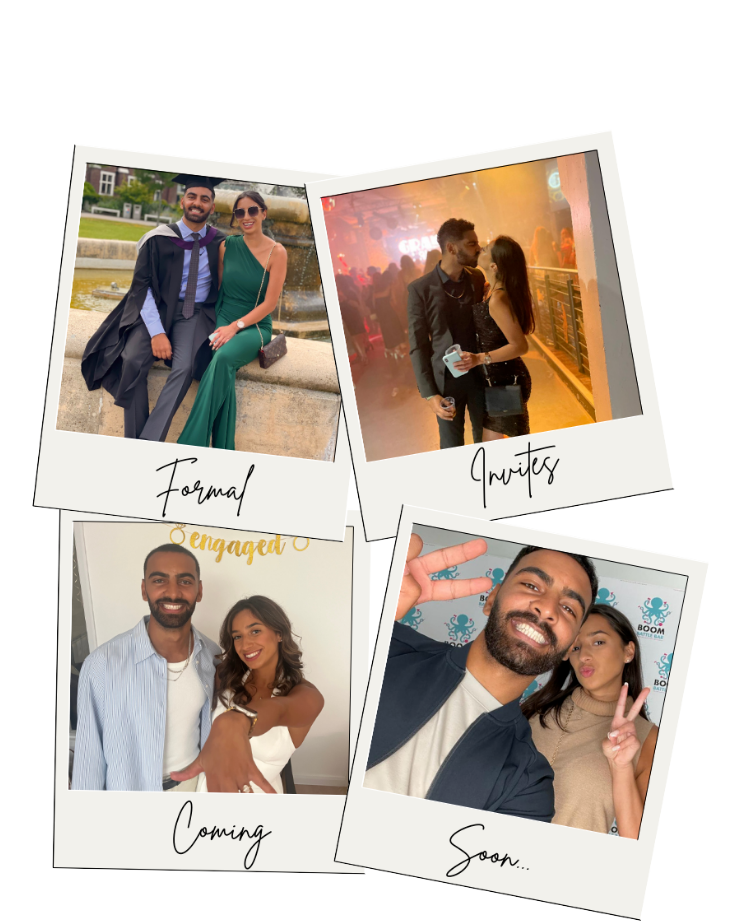
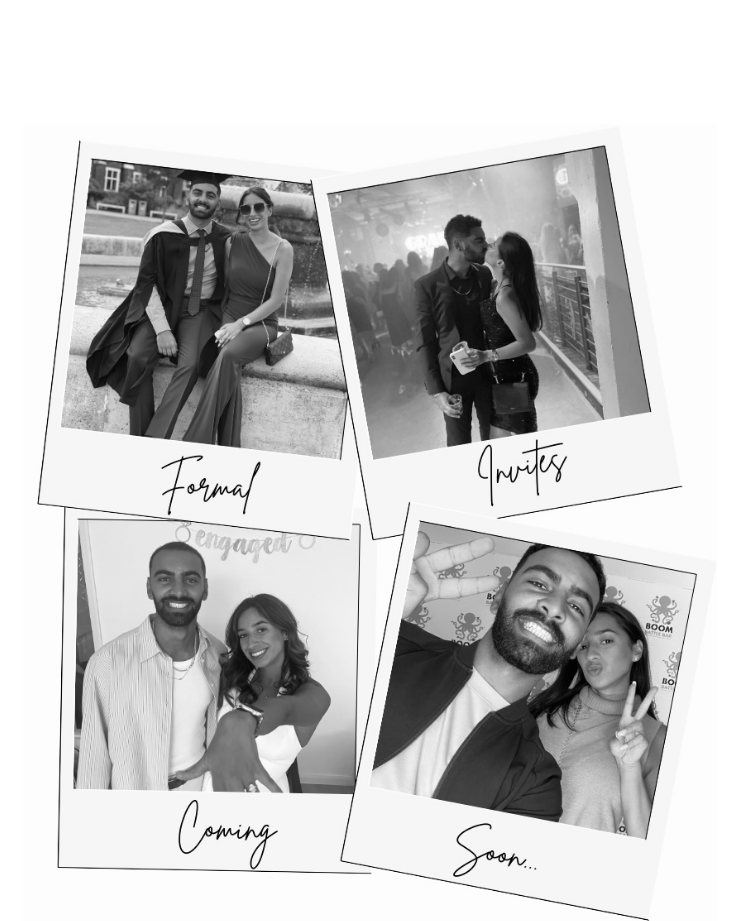
Before and after one commit to hsway1310/wedding_website, a website: page index.html in a window 1280 px wide. Shown: the part 1700-2621 px from the top of the page, without its empty margins (270-1009 px from the left). Drawn offline with nearby package versions, Linux system fonts and the light colour scheme; a web font is replaced by a local one.

Commit message:
black and white photo format

```diff
--- a/index.html
+++ b/index.html
@@ -101,7 +101,7 @@
 
         <!-- Photo Collage Section -->
         <section id="photo-collage" class="flex justify-center items-center py-20 md:min-h-screen">
-            <img src="2.PNG" alt="Photo Collage" class="max-w-full max-h-screen object-contain mx-auto" />
+            <img src="photo_collage.png" alt="Photo Collage" class="max-w-full max-h-screen object-contain mx-auto" />
         </section>
 
 
```
Also changed, not shown: photo_collage.png (added).
